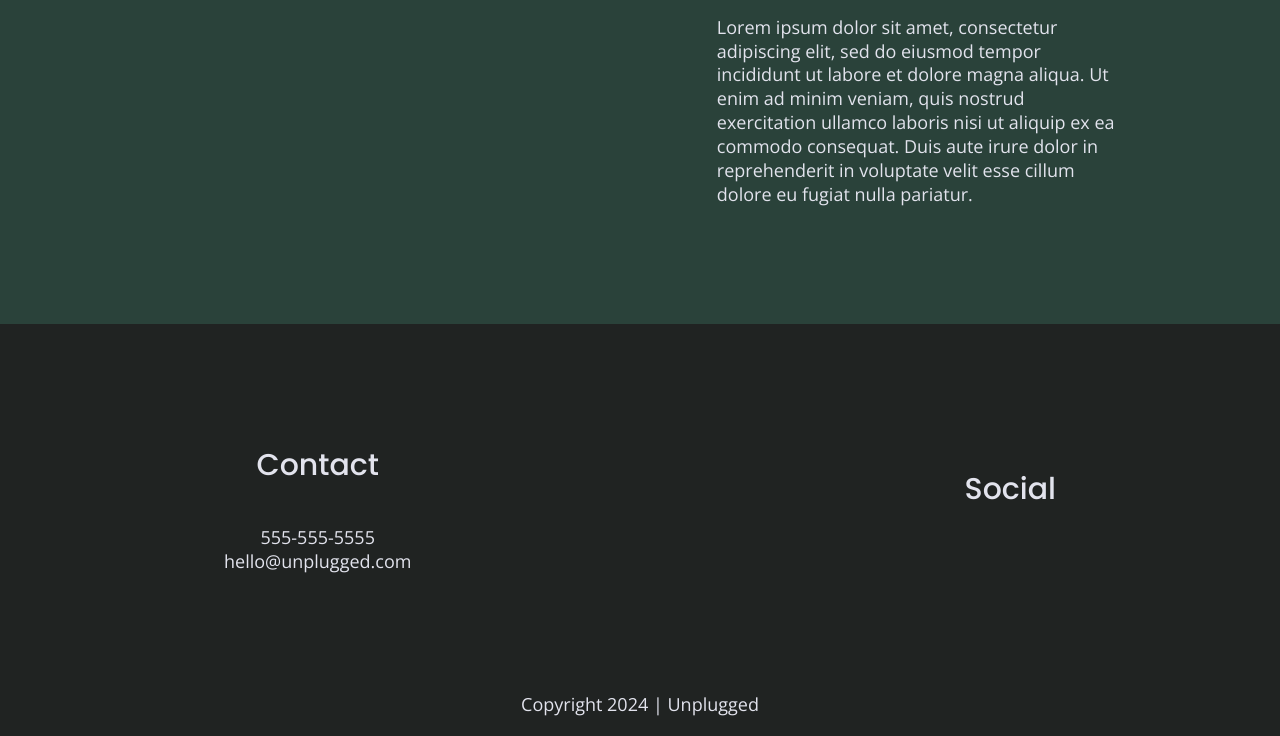
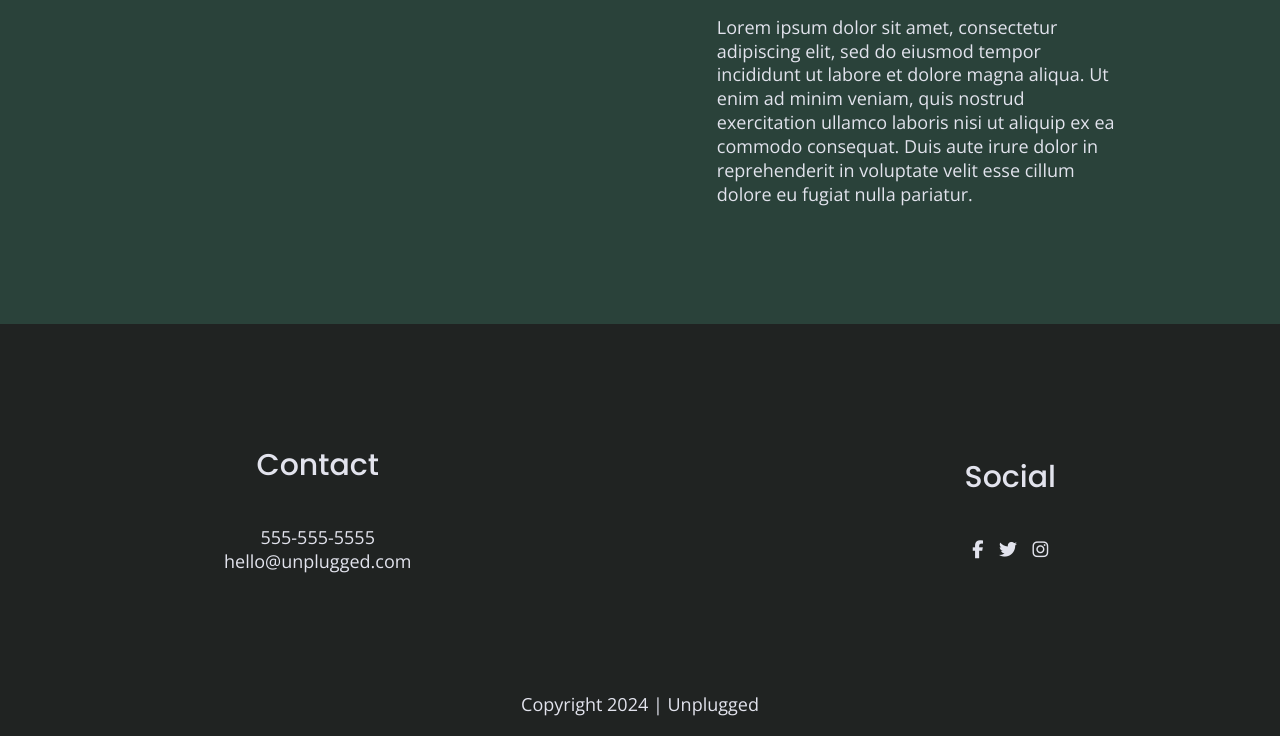
Before and after one commit to robertoninob/Module-9-responsive-website-project---unplugged, a website: page index.html in a window 1280 px wide. Shown: the part 2178-2914 px from the top of the page. Drawn offline with nearby package versions, Linux system fonts and the light colour scheme.

Commit message:
Add files via upload

```diff
--- a/index.html
+++ b/index.html
@@ -140,9 +140,15 @@
         <div class="social">
           <h4>Social</h4>
           <div class="social-icons">
-            <p><a href="#"></a></p>
-            <p><a href="#"></a></p>
-            <p><a href="#"></a></p>
+            <p>
+              <a href="https://www.facebook.com/Skillcrush/" target="_blank"><i class="fab fa-facebook-f"></i></a>
+            </p>
+            <p>
+              <a href="https://twitter.com/Skillcrush" target="_blank"><i class="fab fa-twitter"></i></a>
+            </p>
+            <p>
+              <a href="https://www.instagram.com/skillcrush/" target="_blank"><i class="fab fa-instagram"></i></a>
+            </p>
           </div>
         </div>
       </div>
```
